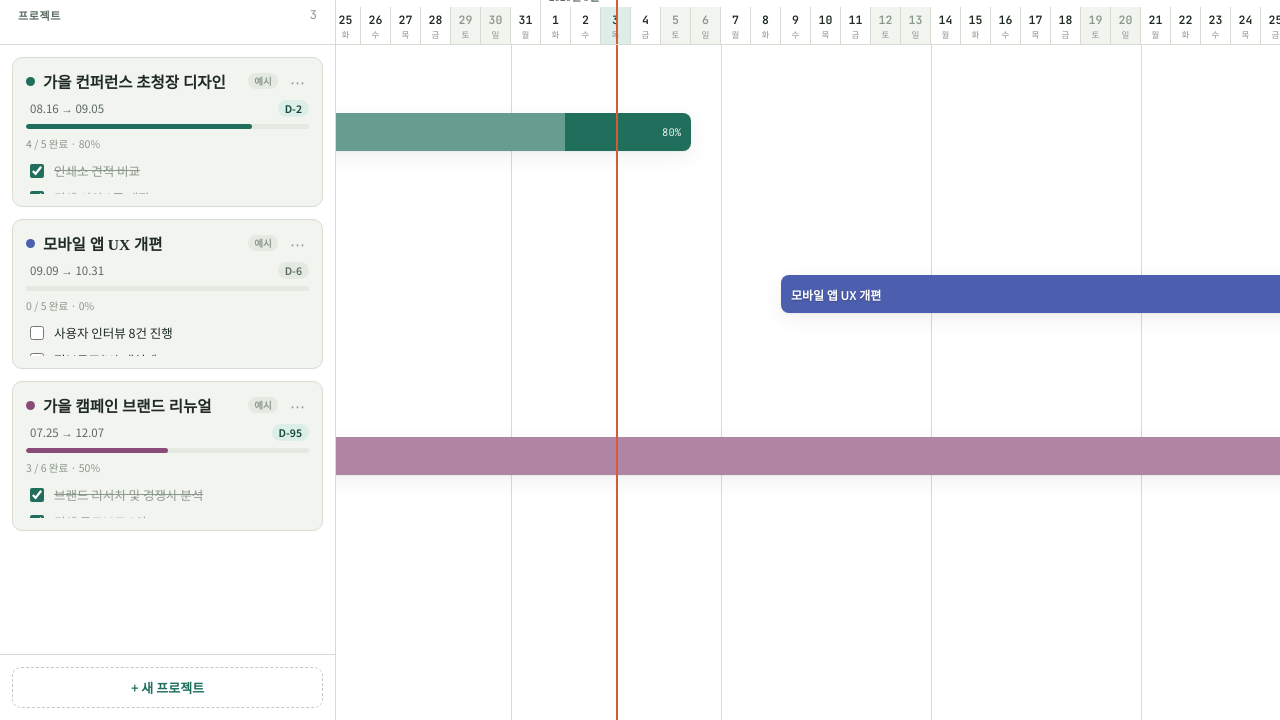
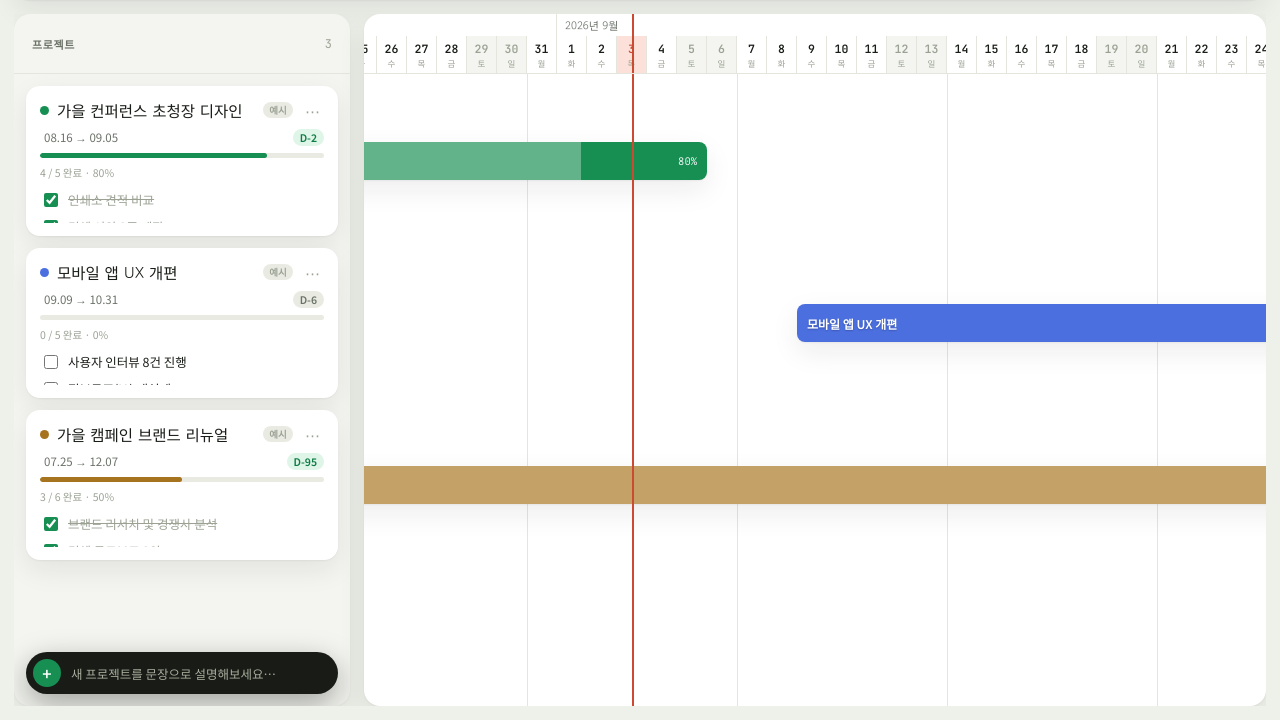
Before and after one commit to 3415walk-dotcom/schedule-grid, a plain HTML site: page index.html in a window 1280 px wide. Shown: the part 80-800 px from the top of the page. Drawn offline with Linux system fonts and the light colour scheme; a web font is replaced by a local one.

Commit message:
Restyle to bright fintech-dashboard look, drop dark mode
Reference: Ledgerix CRM/FMS dashboard (Behance). Light-only canvas
with white rounded cards, mint-green accent, coral for today/overdue,
Gowun Dodum + Noto Sans KR type, and a dark floating "command bar"
for the prose-to-schedule add flow.

Co-Authored-By: Claude Sonnet 5 <noreply@anthropic.com>
Claude-Session: https://claude.ai/code/session_01Kgwu5bUaznTsnGUWUiE4qA

```diff
--- a/index.html
+++ b/index.html
@@ -1,38 +1,19 @@
 <title>스케줄 그리드</title>
-<link rel="stylesheet" href="https://fonts.googleapis.com/css2?family=Gowun+Batang:wght@400;700&family=Noto+Sans+KR:wght@400;500;600;700&family=JetBrains+Mono:wght@400;500;600;700&display=swap">
+<link rel="stylesheet" href="https://fonts.googleapis.com/css2?family=Gowun+Dodum&family=Noto+Sans+KR:wght@400;500;600;700&family=JetBrains+Mono:wght@400;500;600;700&display=swap">
 <style>
 :root{
-  --bg:#E9EDE9; --surface:#FFFFFF; --surface-2:#F1F4EF; --surface-3:#E4E9E2;
-  --ink:#1E2A22; --ink-soft:#5B6B60; --ink-faint:#8B978C;
-  --line:#D6DCD2; --line-strong:#C3CBBE;
-  --accent:#1F6F5C; --accent-soft:#DCEEE7; --accent-ink:#12463A;
-  --today:#D65B3A; --today-soft:#F7DFD5;
-  --danger:#B23B2E;
-  --proj-0:#1F6F5C; --proj-1:#4C5FAE; --proj-2:#8B4B78; --proj-3:#B9862E; --proj-4:#4E6A73; --proj-5:#9C5B52;
-  --shadow: 0 1px 2px rgba(30,42,34,.06), 0 6px 20px rgba(30,42,34,.07);
+  --canvas:#EEF0EA;
+  --bg:#EEF0EA; --surface:#FFFFFF; --surface-2:#F4F5F0; --surface-3:#E9EBE3;
+  --ink:#191D17; --ink-soft:#6B7268; --ink-faint:#9BA294;
+  --line:#E4E6DD; --line-strong:#D2D6C8;
+  --accent:#178F53; --accent-soft:#DEF5E7; --accent-ink:#0E7A44;
+  --today:#CC4A32; --today-soft:#FBE1DA;
+  --danger:#C23B2E;
+  --dark:#181B16; --dark-2:#22271F; --on-dark:#F1F3EC; --on-dark-soft:#A9AF9E;
+  --proj-0:#178F53; --proj-1:#4C6FE0; --proj-2:#A6741F; --proj-3:#8B5FBF; --proj-4:#4E7488; --proj-5:#B04A62;
+  --shadow: 0 1px 2px rgba(25,29,23,.05), 0 10px 28px rgba(25,29,23,.08);
+  --shadow-dark: 0 10px 30px rgba(10,12,8,.35);
   --row-h: 150px; --row-gap: 12px; --head-h: 60px; --day-w: 30px; --rail-w: 336px;
-}
-@media (prefers-color-scheme: dark){
-  :root:not([data-theme="light"]){
-    --bg:#131A16; --surface:#1B241E; --surface-2:#212B24; --surface-3:#293427;
-    --ink:#E8ECE5; --ink-soft:#9FAFA2; --ink-faint:#71806F;
-    --line:#2E3A31; --line-strong:#3C4A3F;
-    --accent:#48B096; --accent-soft:#1E332B; --accent-ink:#BFEBDD;
-    --today:#FF8A63; --today-soft:#3B2620;
-    --danger:#E8796A;
-    --proj-0:#48B096; --proj-1:#8B98D6; --proj-2:#C084AC; --proj-3:#DDB05C; --proj-4:#87ABB5; --proj-5:#D19288;
-    --shadow: 0 1px 2px rgba(0,0,0,.3), 0 8px 24px rgba(0,0,0,.35);
-  }
-}
-:root[data-theme="dark"]{
-  --bg:#131A16; --surface:#1B241E; --surface-2:#212B24; --surface-3:#293427;
-  --ink:#E8ECE5; --ink-soft:#9FAFA2; --ink-faint:#71806F;
-  --line:#2E3A31; --line-strong:#3C4A3F;
-  --accent:#48B096; --accent-soft:#1E332B; --accent-ink:#BFEBDD;
-  --today:#FF8A63; --today-soft:#3B2620;
-  --danger:#E8796A;
-  --proj-0:#48B096; --proj-1:#8B98D6; --proj-2:#C084AC; --proj-3:#DDB05C; --proj-4:#87ABB5; --proj-5:#D19288;
-  --shadow: 0 1px 2px rgba(0,0,0,.3), 0 8px 24px rgba(0,0,0,.35);
 }
 *{box-sizing:border-box;}
 html,body{height:100%;}
@@ -46,28 +27,28 @@ input, textarea{ font-family:inherit; color:var(--ink); }
 :focus-visible{ outline:2px solid var(--accent); outline-offset:2px; }
 .mono{ font-family:'JetBrains Mono', ui-monospace, monospace; font-variant-numeric:tabular-nums; }
 
-.board{ height:100%; display:flex; flex-direction:column; }
+.board{ height:100%; display:flex; flex-direction:column; gap:14px; padding:14px; background:var(--canvas); }
 
 .toolbar{
-  flex:0 0 auto; display:flex; align-items:baseline; gap:14px; padding:16px 22px;
-  border-bottom:1px solid var(--line); background:var(--surface);
+  flex:0 0 auto; display:flex; align-items:center; gap:14px; padding:16px 22px;
+  background:var(--surface); border-radius:16px; box-shadow:var(--shadow);
 }
 .toolbar h1{
-  margin:0; font-family:'Gowun Batang', serif; font-weight:700; font-size:22px; letter-spacing:-.01em;
+  margin:0; font-family:'Gowun Dodum', 'Noto Sans KR', serif; font-weight:400; font-size:23px; letter-spacing:-.01em;
 }
 .toolbar .tagline{ font-size:12.5px; color:var(--ink-soft); flex:1; min-width:0; }
 .toolbar .today-badge{ font-size:12px; color:var(--ink-soft); white-space:nowrap; }
-.toolbar .today-badge b{ color:var(--accent); font-weight:600; }
+.toolbar .today-badge b{ color:var(--accent-ink); font-weight:600; }
 .readonly-pill{
   font-size:11px; padding:3px 9px; border-radius:999px; background:var(--today-soft); color:var(--today);
   font-weight:600;
 }
 
-.workspace{ flex:1; min-height:0; display:flex; overflow:hidden; }
+.workspace{ flex:1; min-height:0; display:flex; gap:14px; overflow:hidden; }
 
 /* --- rail --- */
 .rail{ flex:0 0 var(--rail-w); width:var(--rail-w); display:flex; flex-direction:column; min-height:0;
-  border-right:1px solid var(--line); background:var(--surface); }
+  background:var(--surface-2); border-radius:16px; box-shadow:var(--shadow); overflow:hidden; }
 .rail-head{ flex:0 0 var(--head-h); height:var(--head-h); display:flex; align-items:center; justify-content:space-between;
   padding:0 18px; border-bottom:1px solid var(--line); }
 .rail-head .label{ font-size:11px; font-weight:600; letter-spacing:.06em; color:var(--ink-soft); text-transform:uppercase; }
@@ -78,12 +59,12 @@ input, textarea{ font-family:inherit; color:var(--ink); }
 
 .card{
   flex:0 0 var(--row-h); height:var(--row-h); display:flex; flex-direction:column; gap:7px;
-  padding:12px 13px; border-radius:10px; background:var(--surface-2); border:1px solid var(--line);
+  padding:13px 14px; border-radius:14px; background:var(--surface); box-shadow:var(--shadow);
   position:relative;
 }
 .card .row1{ display:flex; align-items:center; gap:8px; min-width:0; }
 .card .dot{ width:9px; height:9px; border-radius:50%; flex:0 0 auto; }
-.card .name{ font-family:'Gowun Batang', serif; font-weight:700; font-size:15.5px; flex:1; min-width:0;
+.card .name{ font-family:'Gowun Dodum', 'Noto Sans KR', serif; font-weight:400; font-size:15.5px; flex:1; min-width:0;
   overflow:hidden; text-overflow:ellipsis; white-space:nowrap; }
 .card .example-chip{ font-size:9.5px; padding:1px 6px; border-radius:999px; background:var(--surface-3); color:var(--ink-faint); font-weight:600; letter-spacing:.02em; flex:0 0 auto; }
 .card .menu-btn{ border:none; background:transparent; color:var(--ink-faint); font-size:15px; padding:2px 4px; border-radius:6px; line-height:1; }
@@ -127,41 +108,50 @@ input, textarea{ font-family:inherit; color:var(--ink); }
 .empty-rail{ padding:26px 16px; text-align:center; color:var(--ink-soft); font-size:13px; line-height:1.6; }
 
 /* --- add section --- */
-.add-section{ flex:0 0 auto; padding:12px; border-top:1px solid var(--line); }
-.add-btn{ width:100%; padding:10px; border-radius:9px; border:1px dashed var(--line-strong); background:none;
-  color:var(--accent); font-weight:600; font-size:13px; }
-.add-btn:hover{ background:var(--accent-soft); border-color:var(--accent); }
-.add-panel{ display:flex; flex-direction:column; gap:8px; }
-.add-panel textarea{ width:100%; min-height:108px; resize:vertical; border:1px solid var(--line-strong); border-radius:8px;
-  padding:9px 10px; font-size:12.5px; line-height:1.55; background:var(--surface); }
-.add-hint{ font-size:11px; color:var(--ink-faint); line-height:1.5; }
+.add-section{ flex:0 0 auto; padding:12px; }
+.add-btn{ width:100%; display:flex; align-items:center; gap:10px; padding:7px 16px 7px 7px; border-radius:999px;
+  border:none; background:var(--dark); color:var(--on-dark-soft); font-size:12.5px; box-shadow:var(--shadow-dark); text-align:left; }
+.add-btn:hover{ background:var(--dark-2); color:var(--on-dark); }
+.add-btn-icon{ flex:0 0 auto; width:28px; height:28px; border-radius:50%; background:var(--accent); color:#fff;
+  display:flex; align-items:center; justify-content:center; font-size:16px; font-weight:600; line-height:1; }
+.add-btn-text{ flex:1; min-width:0; overflow:hidden; text-overflow:ellipsis; white-space:nowrap; }
+.add-panel{ display:flex; flex-direction:column; gap:8px; background:var(--dark); border-radius:16px; padding:13px;
+  box-shadow:var(--shadow-dark); }
+.add-panel textarea{ width:100%; min-height:104px; resize:vertical; border:1px solid rgba(255,255,255,.14); border-radius:10px;
+  padding:9px 10px; font-size:12.5px; line-height:1.55; background:rgba(255,255,255,.07); color:var(--on-dark); }
+.add-panel textarea::placeholder{ color:var(--on-dark-soft); }
+.add-hint{ font-size:11px; color:var(--on-dark-soft); line-height:1.5; }
 .add-actions{ display:flex; gap:8px; }
-.btn-primary{ flex:1; border:none; background:var(--accent); color:#fff; padding:9px; border-radius:8px; font-weight:600; font-size:13px; }
+.btn-primary{ flex:1; border:none; background:var(--accent); color:#fff; padding:9px; border-radius:999px; font-weight:600; font-size:13px; }
 .btn-primary:disabled{ opacity:.55; cursor:default; }
-.btn-ghost{ border:1px solid var(--line-strong); background:none; color:var(--ink-soft); padding:9px 12px; border-radius:8px; font-size:13px; }
-.review{ display:flex; flex-direction:column; gap:8px; }
+.btn-ghost{ border:1px solid var(--line-strong); background:none; color:var(--ink-soft); padding:9px 14px; border-radius:999px; font-size:13px; }
+.add-panel .btn-ghost{ border-color:rgba(255,255,255,.22); color:var(--on-dark-soft); }
+.add-panel .btn-ghost:hover{ border-color:rgba(255,255,255,.4); color:var(--on-dark); }
+.review{ display:flex; flex-direction:column; gap:8px; background:var(--surface); border-radius:16px; padding:13px;
+  box-shadow:var(--shadow); }
 .review label{ font-size:10.5px; font-weight:600; color:var(--ink-soft); letter-spacing:.03em; text-transform:uppercase; }
 .review input[type=text], .review input[type=date], .review textarea{
-  width:100%; border:1px solid var(--line-strong); border-radius:7px; padding:7px 9px; font-size:12.5px; background:var(--surface);
+  width:100%; border:1px solid var(--line-strong); border-radius:9px; padding:7px 9px; font-size:12.5px; background:var(--surface);
 }
 .review .date-pair{ display:flex; gap:8px; }
 .review .date-pair > div{ flex:1; }
 .review textarea{ min-height:76px; resize:vertical; line-height:1.5; }
 .field{ display:flex; flex-direction:column; gap:3px; }
-.thinking{ font-size:12px; color:var(--ink-soft); display:flex; align-items:center; gap:7px; }
-.spinner{ width:12px; height:12px; border-radius:50%; border:2px solid var(--line-strong); border-top-color:var(--accent); animation:spin .7s linear infinite; }
+.thinking{ font-size:12px; color:var(--on-dark-soft); display:flex; align-items:center; gap:7px; }
+.spinner{ width:12px; height:12px; border-radius:50%; border:2px solid rgba(255,255,255,.25); border-top-color:var(--accent); animation:spin .7s linear infinite; }
 @media (prefers-reduced-motion: reduce){ .spinner{ animation:none; } }
 @keyframes spin{ to{ transform:rotate(360deg); } }
-.error-msg{ font-size:11.5px; color:var(--danger); }
+.error-msg{ font-size:11.5px; color:#FF8A72; }
 
 /* --- timeline --- */
-.timeline-panel{ flex:1; min-width:0; display:flex; flex-direction:column; min-height:0; overflow:hidden; background:var(--surface); }
+.timeline-panel{ flex:1; min-width:0; display:flex; flex-direction:column; min-height:0; overflow:hidden;
+  background:var(--surface); border-radius:16px; box-shadow:var(--shadow); }
 .timeline-head-wrap{ flex:0 0 var(--head-h); height:var(--head-h); overflow:hidden auto; border-bottom:1px solid var(--line); position:relative; }
 .timeline-head-wrap::-webkit-scrollbar{ display:none; }
 .timeline-head{ position:relative; height:100%; }
 .month-row{ display:flex; height:22px; }
 .month-cell{ flex:0 0 auto; border-right:1px solid var(--line); display:flex; align-items:center; padding-left:8px;
-  font-size:11px; font-weight:600; color:var(--ink-soft); font-family:'Gowun Batang',serif; }
+  font-size:11px; font-weight:400; color:var(--ink-soft); font-family:'Gowun Dodum','Noto Sans KR',serif; }
 .day-row{ display:flex; height:calc(var(--head-h) - 22px); }
 .day-cell{ flex:0 0 var(--day-w); width:var(--day-w); display:flex; flex-direction:column; align-items:center; justify-content:center;
   border-right:1px solid var(--line); gap:1px; }
@@ -169,8 +159,8 @@ input, textarea{ font-family:inherit; color:var(--ink); }
 .day-cell .dwk{ font-size:8.5px; color:var(--ink-faint); }
 .day-cell.weekend{ background:var(--surface-2); }
 .day-cell.weekend .dnum{ color:var(--ink-faint); }
-.day-cell.today{ background:var(--accent-soft); }
-.day-cell.today .dnum{ color:var(--accent-ink); }
+.day-cell.today{ background:var(--today-soft); }
+.day-cell.today .dnum{ color:var(--today); }
 .today-line-head{ position:absolute; top:0; bottom:0; width:2px; background:var(--today); z-index:3; }
 .today-flag{ position:absolute; bottom:-1px; left:3px; font-size:9px; font-weight:700; color:#fff; background:var(--today);
   padding:1px 5px; border-radius:4px 4px 4px 0; white-space:nowrap; transform:translateY(100%); z-index:3; }
@@ -386,7 +376,10 @@ input, textarea{ font-family:inherit; color:var(--ink); }
   function renderAddSection(){
     if(!UI.addOpen){
       return '<div class="add-section">' +
-        '<button class="add-btn" data-action="open-add">+ 새 프로젝트</button>' +
+        '<button class="add-btn" data-action="open-add">' +
+          '<span class="add-btn-icon">+</span>' +
+          '<span class="add-btn-text">새 프로젝트를 문장으로 설명해보세요…</span>' +
+        '</button>' +
       '</div>';
     }
     if(UI.step === 'write'){
```
